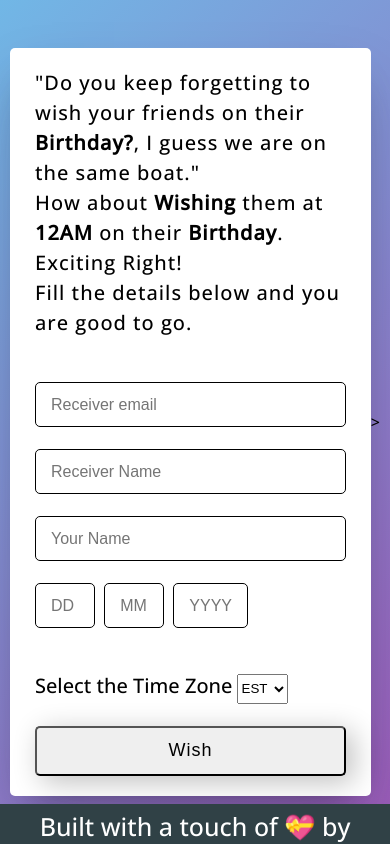
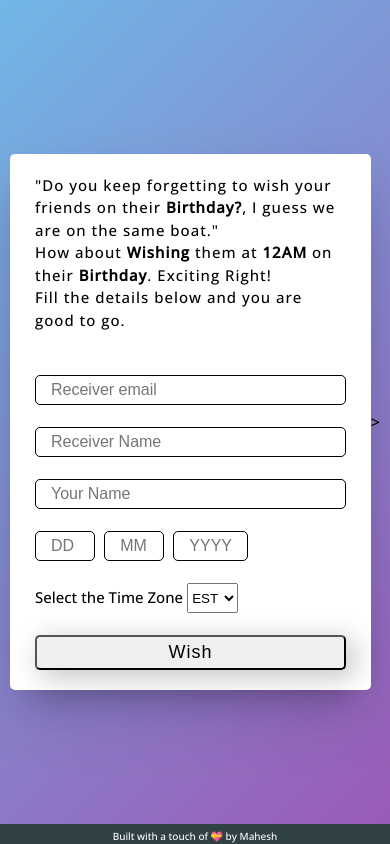
Before and after one commit to mahesh-array/12AmWish, a website: page public/index.html in a window 390 px wide. Drawn offline with nearby package versions, Linux system fonts and the light colour scheme.

Commit message:
added a favicon and made some chanes in css file for media queries.

```diff
--- a/public/index.css
+++ b/public/index.css
@@ -15,7 +15,7 @@
 
  }
  .container{
-    max-width: 700px;
+    max-width: 550px;
     width: 100%;
     background: white;
     padding: 20px 25px;
@@ -23,17 +23,17 @@
     box-shadow: rgba(50, 50, 93, 0.25) 0px 30px 60px -12px, rgba(0, 0, 0, 0.3) 0px 18px 36px -18px;
  }
  .container .title p{
-    font-size: 20px;
+    font-size: 15px;
     line-height: 1.5;
     letter-spacing: 1px;
 
  }
  .container .title p span{
-    font-size: 20px;
+    font-size: 15px;
     font-weight: bold;
  }
 input{
-    height: 45px;
+    height: 30px;
     width: 100%;
     outline: none;
     border-radius: 5px;
@@ -50,7 +50,7 @@ input{
     width: 75px;
  }
  form .dropdownlabel{
-    font-size: 20px;
+    font-size: 15px;
     font-weight: 200;
  }
  #TZlist{
@@ -61,7 +61,7 @@ form .button{
     justify-content: center;
 }
 form .button button{
-    height: 50px;
+    height: 35px;
     width: 100%;
     border-radius: 5px;
     font-size: 18px;
@@ -82,7 +82,7 @@ form .button button:hover{
     position: fixed;
     left: 0;
     bottom: 0;
-    height: 40px;
+    height: 30px;
     width: 100%;
     background-color: #304146;
     color: white;
@@ -91,11 +91,17 @@ form .button button:hover{
     padding-bottom: 5px;
  }
  .footer p{
-    font-size: 25px;
+    font-size: 15px;
  }
 
 @media (max-width: 584px){
     .container{
         max-width: 100%;
     }
+    .footer{
+      height: 20px;
+    }
+    .footer p{
+      font-size: 10px;
+    }
 }
--- a/public/index.html
+++ b/public/index.html
@@ -5,6 +5,11 @@
     <meta name="viewport" content="width=device-width, initial-scale=1.0">
     <link rel="stylesheet" type="text/css" href="index.css" />
     <title>12AM Wish</title>
+    <!--  -->
+    <link rel="icon" type="image/x-icon" href="/birthday.ico">
+
+    <!--  -->
+
 </head>
 <body>
     <div class="container">
@@ -25,7 +30,7 @@
                     <input class="dd" type="number" placeholder="MM" id="moninput" required>
                     <input class="yyyy" type="number" placeholder="YYYY" id="yearinput" required>
                 </div>
-                <br /><br />
+                <br />
                 <span class="dropdownlabel">Select the Time Zone</span>
                 <select id="TZlist" placeholder="Time Zone">
                     <option value="EST">EST</option>
@@ -77,12 +82,12 @@
             }else if(dateinput.value<=0 || dateinput.value>31 || moninput.value<=0 || moninput.value>=12){
                 alert("Check the date and month field")
             }
-            // else if(CurrentDate > GivenDate){
-            //     alert('Entered date must be greater than today date \nplease correct...');
-            //     return;
-            // }
+            else if(CurrentDate > GivenDate){
+                alert('Entered date must be greater than today date \nplease correct...');
+                return;
+            }
             else{
-                alert("success");
+                alert("Hurray! success");
                 const res = await fetch(baseURl,
                 {
                     method: 'POST',
```
Also changed, not shown: public/birthday.ico (added).
